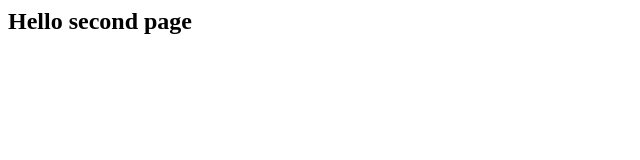
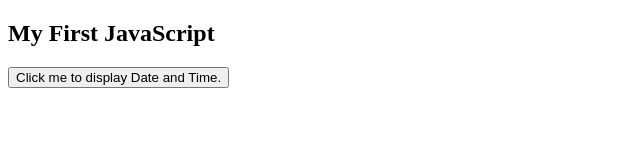
Before and after one commit to Amit-Chavda/amit-chavda.github.io, a plain HTML site: page new/index.html in a window 1280 px wide. Shown: the whole page, without its empty margins (0-640 px from the left). Drawn offline with Linux system fonts and the light colour scheme.

Commit message:
show date time added

```diff
--- a/new/index.html
+++ b/new/index.html
@@ -1,7 +1,14 @@
+<!DOCTYPE html>
 <html>
+<body>
 
-<body>
-    <h2>Hello second page</h2>
+<h2>My First JavaScript</h2>
+
+<button type="button"
+onclick="document.getElementById('demo').innerHTML = Date()">
+Click me to display Date and Time.</button>
+
+<p id="demo"></p>
+
 </body>
-
 </html>
```
